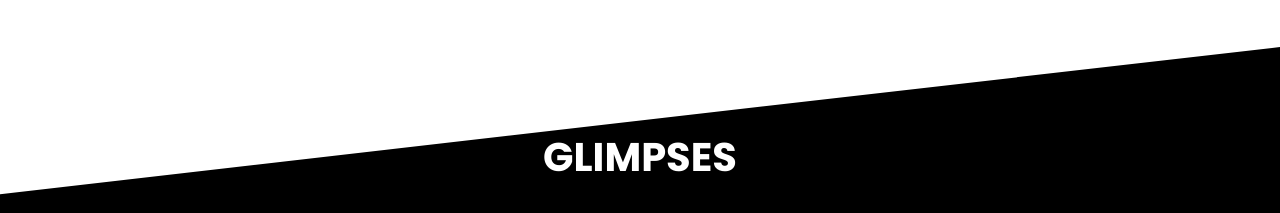
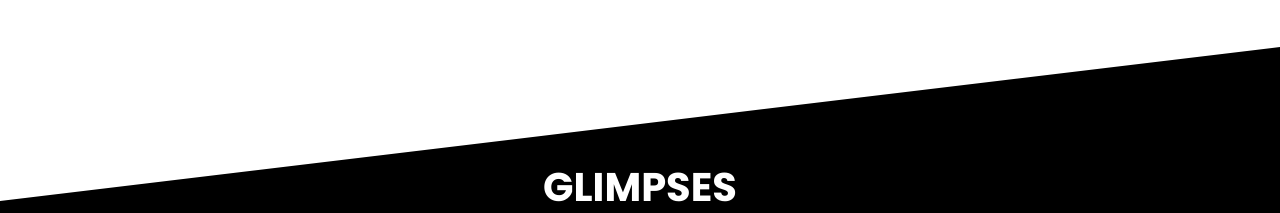
Before and after one commit to pranav-lad/Team-Automatons, a plain HTML site: page index.html in a window 1280 px wide. Shown: the part 739-952 px from the top of the page. Drawn offline with nearby package versions, Linux system fonts and the light colour scheme.

```diff
--- a/index.html
+++ b/index.html
@@ -65,7 +65,7 @@
       </div>
     </section>
     <section id="food">
-      <h2 style="color:white; font-weight:700;">Glimpses</h2>
+      <h2 style="color:white; font-weight:700; padding-top: 30px;">Glimpses</h2>
       <div class="food-container container">
         <div class="food-type fruite">
           <div class="img-container">
```
